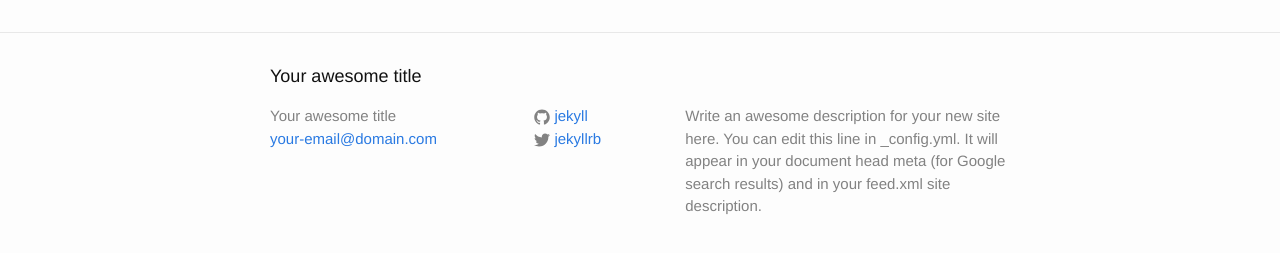
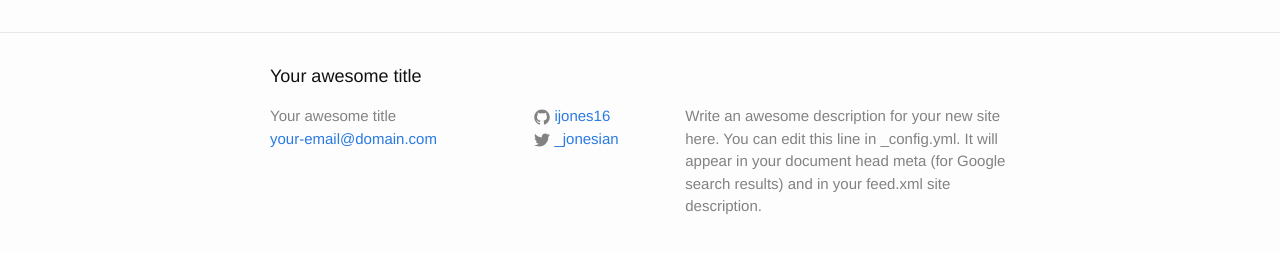
Before and after one commit to ijones16/ijones16.github.io, a Jekyll site: the page built from index.html, in a window 1280 px wide. Shown: the part 264-517 px from the top of the page. Built offline with Jekyll 4.4.1, drawn with Linux system fonts in a browser that asks for light colours.

Commit message:
config changes

```diff
--- a/_config.yml
+++ b/_config.yml
@@ -7,8 +7,8 @@
   Google search results) and in your feed.xml site description.
 baseurl: "" # the subpath of your site, e.g. /blog/
 url: "http://yourdomain.com" # the base hostname & protocol for your site
-twitter_username: jekyllrb
-github_username:  jekyll
+twitter_username: _jonesian
+github_username:  ijones16
 
 # Build settings
 markdown: kramdown
```
